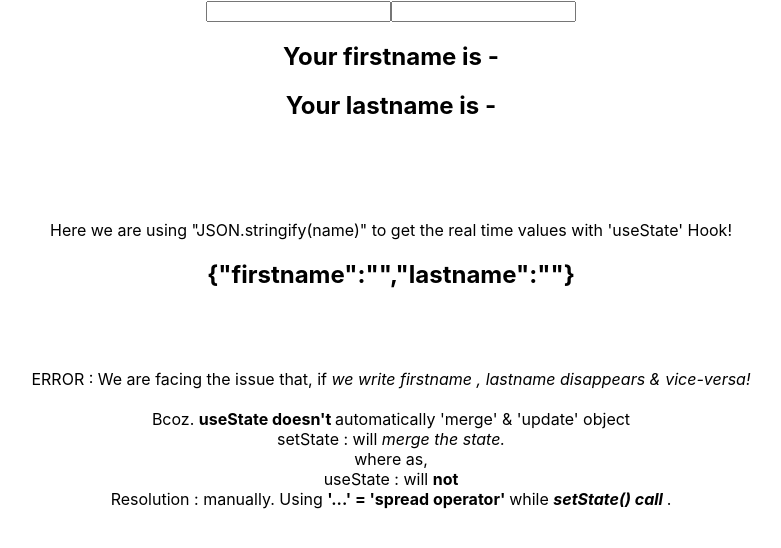
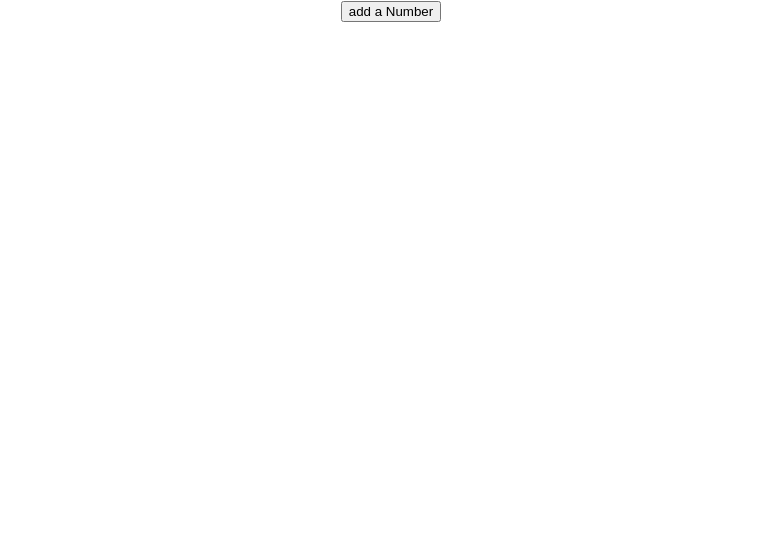
Before and after one commit to Rishabh0262/react-hooks, a React (Create React App) app: page / in a window 1280 px wide. Shown: the top 548 px of the page, without its empty margins (249-1030 px from the left). Built offline with nearby package versions, Linux system fonts and the light colour scheme.

Commit message:
We get to understand how do we use Arrays with useState, where we have added the item in the form of object in the array.

```diff
--- a/src/App.js
+++ b/src/App.js
@@ -4,13 +4,23 @@
 import HookCounter from './components/HookCounter';
 import HookCounter2 from './components/HookCounter2';
 import HookCounter3 from './components/HookCounter3';
+import HookCounter4 from './components/HookCounter4';
 
 function App() {
   return (
     <div className="App">
 
+
+      {/* ***** useState with Array,  Hook in React *********** */}
+      <HookCounter4 />
+
+
+
+
+
+
       {/* ***** useState with object,  Hook in React *********** */}
-      <HookCounter3 />
+      {/* <HookCounter3 /> */}
 
 
 
--- /dev/null
+++ b/src/components/HookCounter4.js
@@ -0,0 +1,28 @@
+import React, {useState} from 'react'
+
+function HookCounter4() {
+
+    const [items, setItems] = useState([])
+
+    const addItem = () => {
+        setItems([ ... items, {
+            id : items.length,
+            value : Math.floor(Math.random() * 10 ) + 1
+        }
+
+        ])
+    }
+
+  return (
+    <div>
+        <button onClick={addItem}>add a Number</button>
+        <ul>
+            {items.map(item => (
+                <li key={item.id}> {item.value} </li>
+            ))}
+        </ul>
+    </div>
+  )
+}
+
+export default HookCounter4
```
